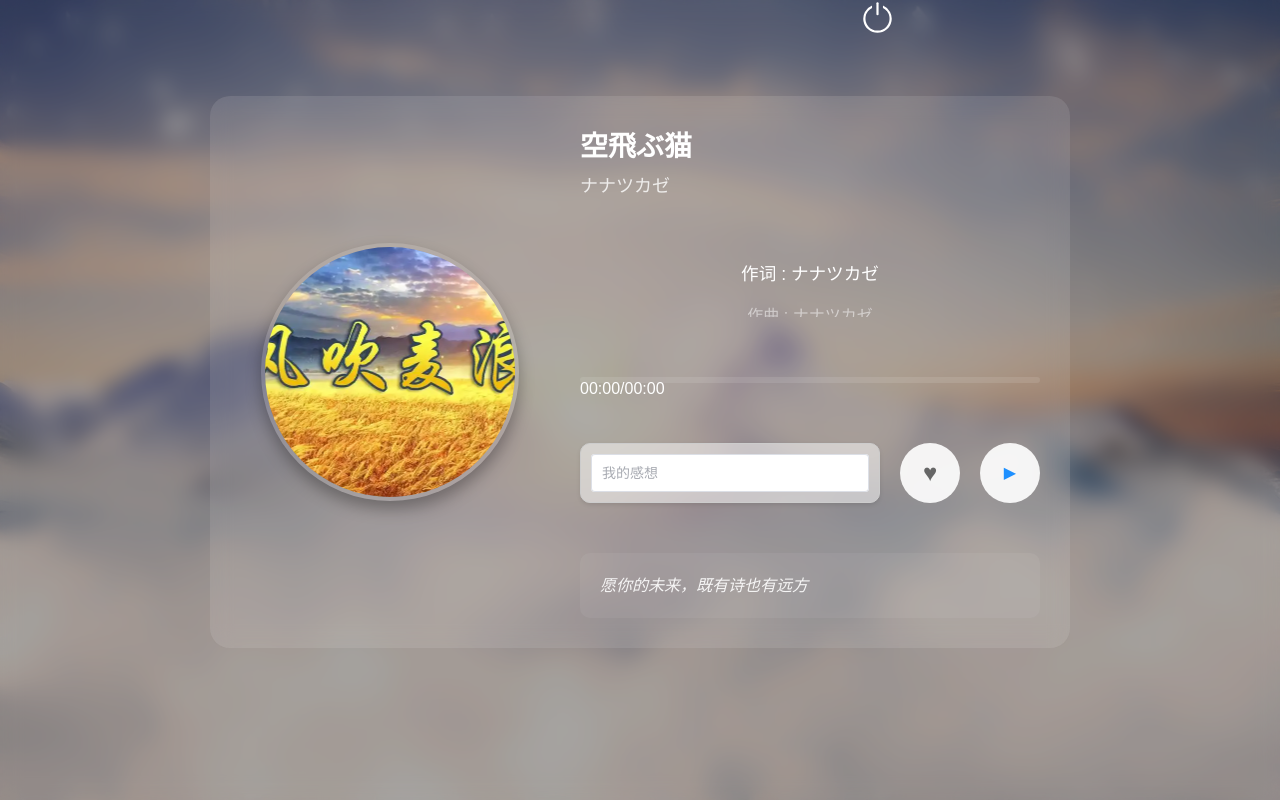
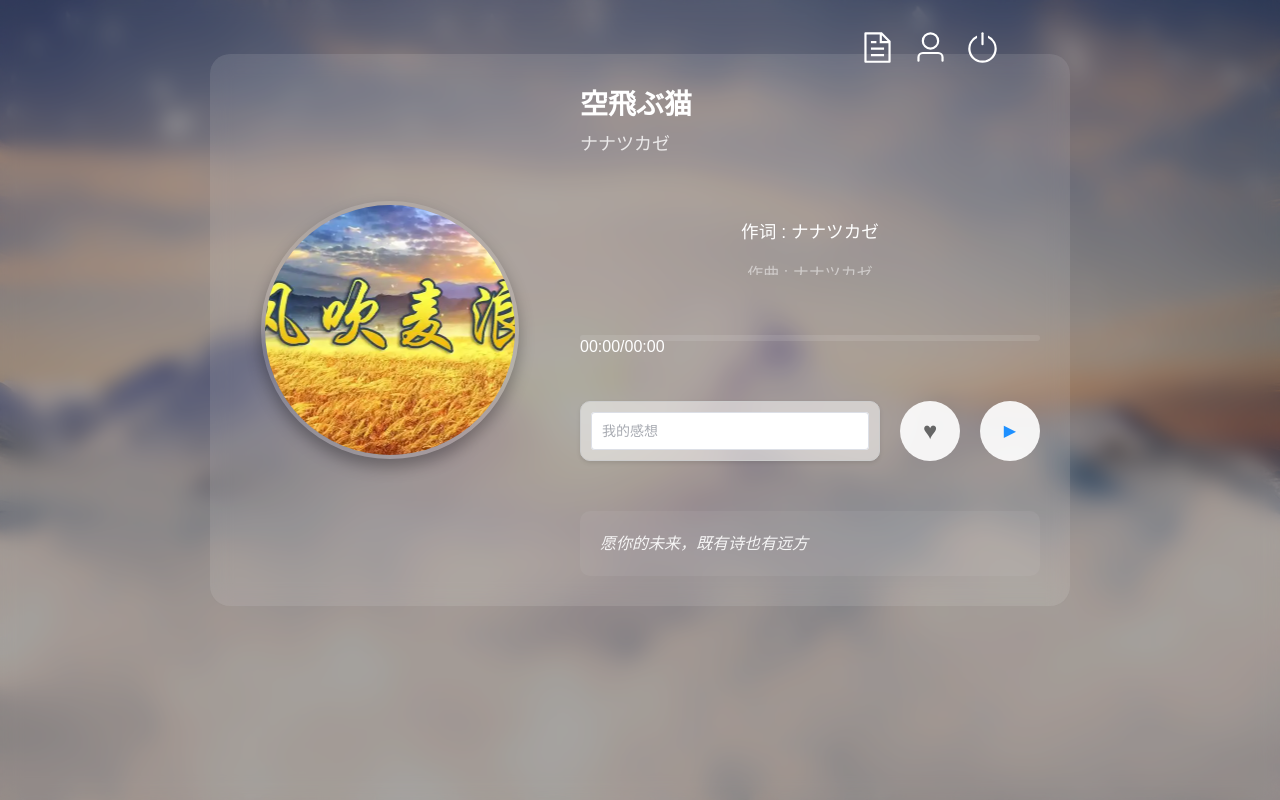
Before and after one commit to Bernard203/DailyMelody, a Vue app: page /#/musicPlayer in a window 1280 px wide. Built offline with nearby package versions, Linux system fonts and the light colour scheme.

Commit message:
更改header逻辑

```diff
--- a/index.html
+++ b/index.html
@@ -3,7 +3,7 @@
   <head>
     <meta charset="UTF-8" />
     <meta name="viewport" content="width=device-width, initial-scale=1.0" />
-    <title>Bluewhale Online</title>
+    <title>DailyMelody</title>
   </head>
   <body>
     <div id="app"></div>
--- a/package.json
+++ b/package.json
@@ -1,5 +1,5 @@
 {
-  "name": "bluewhale-frontend",
+  "name": "DailyMelody-frontend",
   "private": true,
   "version": "0.0.0",
   "type": "module",
--- a/src/components/Header.vue
+++ b/src/components/Header.vue
@@ -2,7 +2,7 @@
 import { computed, ref } from "vue";
 import { ElButton, ElDialog, ElTag, ElMessage, ElMessageBox } from 'element-plus';
 import { router } from '../router';
-import { SwitchButton } from "@element-plus/icons-vue"; // 图标
+import { SwitchButton,User } from "@element-plus/icons-vue"; // 图标
 
 // 控制弹窗显示与隐藏的状态
 const dialogVisible = ref(false);
@@ -50,6 +50,13 @@ function logout() {
 
       <h3 class="hello-text">今天好，{{ name }}</h3>
 
+      <el-col :span="1" class="header-icon">
+        <a @click="logout">
+          <el-icon :size="35" color="white">
+            <User />
+          </el-icon>
+        </a>
+      </el-col>
       <el-col :span="1" class="header-icon">
         <a @click="logout">
           <el-icon :size="35" color="white">
--- a/src/views/Home.vue
+++ b/src/views/Home.vue
@@ -1,5 +1,5 @@
 <script setup lang="ts">
-import Header from "../components/Header.vue"
+
 </script>
 
 
--- a/src/views/music/MusicPlayer.vue
+++ b/src/views/music/MusicPlayer.vue
@@ -2,7 +2,13 @@
   <div class="layout" :style="backgroundStyle">
     <div class="overlay"></div>
     <header class ="header">
+      <el-drawer
+          v-model="drawer"
+          title="我的信息"
+          :direction="'ltr'"
+      >
 
+      </el-drawer>
       <el-header class="custom-header" height="20">
         <el-row :gutter="20">
 
@@ -12,13 +18,25 @@
           <el-col :span="12"></el-col>
 
 <!--          <h3 class="hello-text">今天好，{{ name }}</h3>-->
+          <el-col :span="1" class="header-icon">
+            <router-link to="/favouriteSongs" v-slot="{navigate}">
+              <el-icon @click="navigate" :size="35" color="white" >
+                <Document />
+              </el-icon>
+            </router-link>
+          </el-col>
+          <el-col :span="1" class="header-icon">
+              <el-icon @click="HandleDrawer" :size="35" color="white" >
+                <User />
+              </el-icon>
+          </el-col>
 
           <el-col :span="1" class="header-icon">
-<!--            <a @click="logout">-->
+            <a @click="logout">
               <el-icon :size="35" color="white">
                 <SwitchButton />
               </el-icon>
-<!--            </a>-->
+            </a>
           </el-col>
 
         </el-row>
@@ -92,15 +110,17 @@
 <script lang="ts">
 import { defineComponent, ref, computed, onMounted, watch } from 'vue'
 import {addCollection} from'../../api/Music.ts'
-import {SwitchButton} from "@element-plus/icons-vue";
+import {User, Document, SwitchButton} from "@element-plus/icons-vue"
+import {router} from "../../router";   //图标
 interface Lyric {
   time: number
   text: string
 }
 export default defineComponent({
   name: 'Layout',
-  components: {SwitchButton},
+  components: {SwitchButton,User,Document},
   setup() {
+    const drawer = ref(false)
     const audioPlayer = ref<HTMLAudioElement | null>(null)
     const isPlaying = ref(false)
     const currentTime = ref(0)
@@ -156,6 +176,10 @@ export default defineComponent({
     const progress = computed(() => {
       return (currentTime.value / duration.value) * 100 || 0
     })
+
+    function HandleDrawer(){
+      drawer.value = true;
+    }
 
     // 背景样式
     const backgroundStyle = computed(() => ({
@@ -253,7 +277,24 @@ export default defineComponent({
       console.error('音频加载错误:', error)
       isPlaying.value = false
     }
-
+    function logout() {
+      ElMessageBox.confirm(
+          '是否要退出登录？',
+          '提示',
+          {
+            customClass: "customDialog",
+            confirmButtonText: '是',
+            cancelButtonText: '否',
+            type: "warning",
+            showClose: false,
+            roundButton: true,
+            center: true
+          }
+      ).then(() => {
+        sessionStorage.setItem('token', '')
+        router.push({path: "/login"})
+      })
+    }
     // 在 setup 函数中添加收藏相关逻辑
     const isFavorite = ref(false)
     const thought = ref('')
@@ -279,7 +320,6 @@ export default defineComponent({
           }
         })
       }
-      // 这里可以添加收藏/取消收藏的业务逻辑
     }
 
 
@@ -294,12 +334,18 @@ export default defineComponent({
       parsedLyrics,
       currentQuote,
       backgroundStyle,
+      drawer,
+      logout,
       togglePlay,
       onTimeUpdate,
       onLoadedMetadata,
       onEnded,
       onError,
       seek,
+      User,
+      Document,
+      SwitchButton,
+      HandleDrawer,
       formatTime,
       isFavorite,
       thought,
@@ -317,6 +363,14 @@ export default defineComponent({
   position: relative;
   overflow: hidden;
 }
+.header {
+  position: absolute; /* 使header可以从顶部浮动 */
+  top: 30px; /* 距离顶部10px */
+  left: 0;
+  right: 0;
+  z-index: 2; /* 确保header在最上层 */
+}
+
 
 .overlay {
   position: absolute;
```
Also changed, not shown: components.d.ts (+14 -0 lines).
